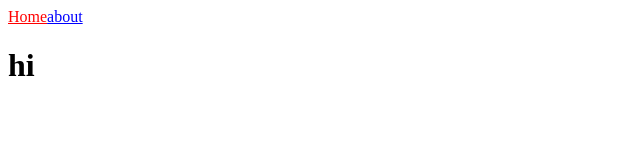
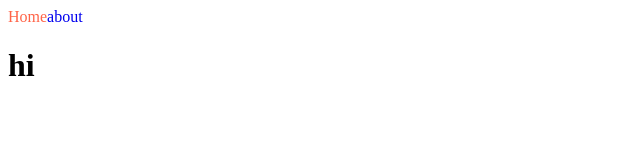
Before and after one commit to YooHyeok/next12-movie-app, a Next.js app: page / in a window 1280 px wide. Shown: the top 160 px of the page, without its empty margins (0-640 px from the left). Built offline with nearby package versions, Linux system fonts and the light colour scheme.

Commit message:
feat: NavBar - module.css 적용

```diff
--- a/components/NavBar.js
+++ b/components/NavBar.js
@@ -1,15 +1,15 @@
 import Link from "next/link";
 import { useRouter } from "next/router";
-
+import styles from "./NavBar.module.css"
 export default function NavBar() {
   const router = useRouter();
 
-  return <nav>
+  return <nav >
     <Link href="/">
-      <a style={{color: router.pathname === "/" ? "red" : "blue"}}>Home</a>
+      <a className={`${styles.link} ${router.pathname==="/" ? styles.active : ""}`}>Home</a>
     </Link>
     <Link href="/about">
-      <a style={{color: router.pathname === "/about" ? "red" : "blue"}}>about</a>
+      <a className={[styles.link, router.pathname==="/about" ? styles.active : ""].join(" ")}>about</a>
     </Link>
 
   </nav>
--- /dev/null
+++ b/components/NavBar.module.css
@@ -0,0 +1,7 @@
+.link {
+  text-decoration: none;
+}
+
+.active {
+  color: tomato;
+}
```
